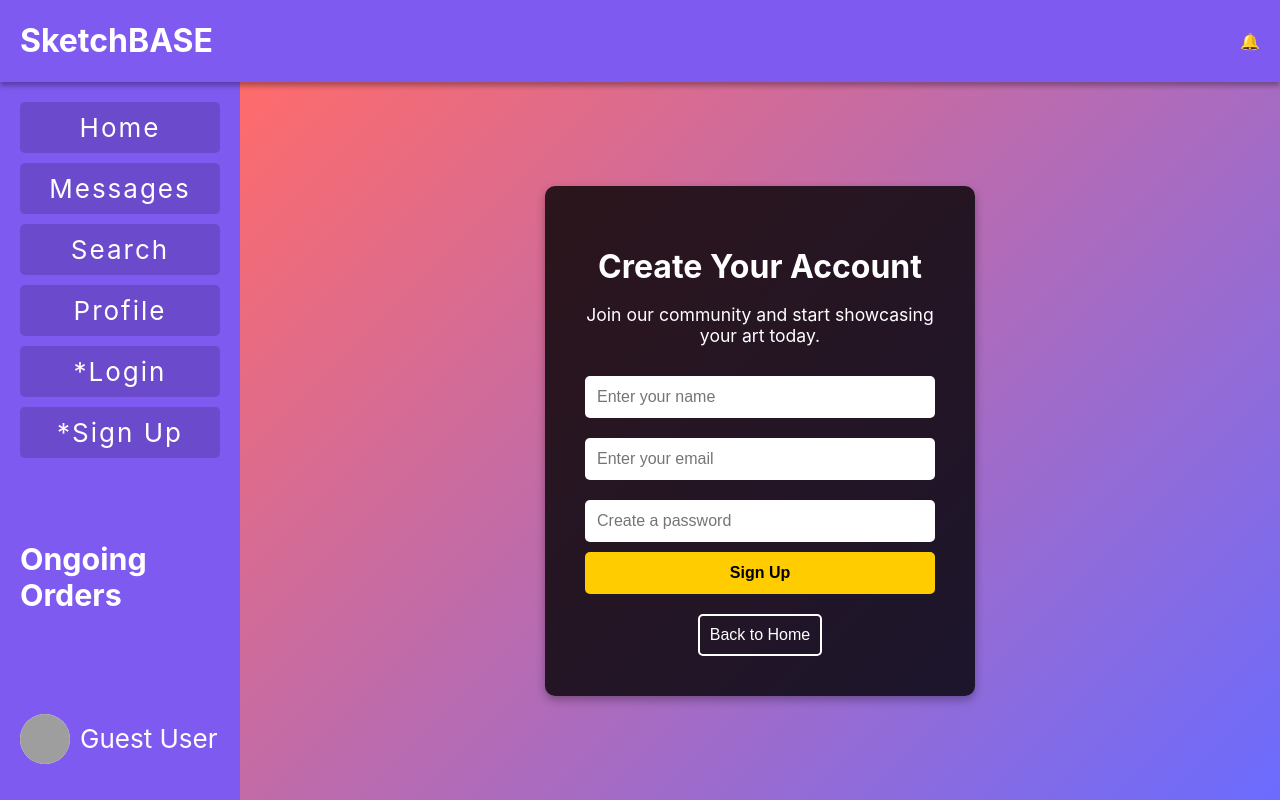
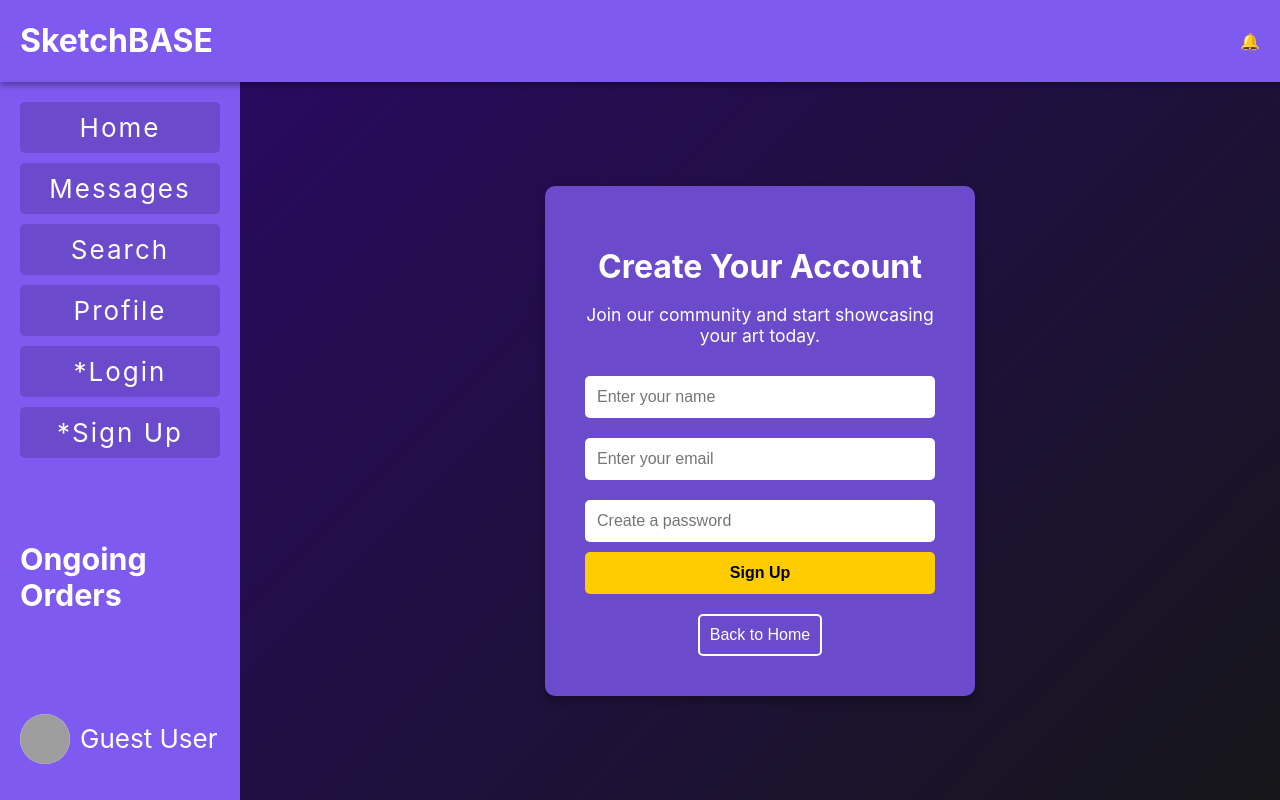
Before and after one commit to ZaarafA/SketchBASE-client, a React (Create React App) app: page /signup in a window 1280 px wide. Built offline with nearby package versions, Linux system fonts and the light colour scheme; no server answers; grey boxes are pictures that could not be loaded.

Commit message:
Update App.css

```diff
--- a/src/App.css
+++ b/src/App.css
@@ -102,11 +102,11 @@ body {
   display: flex;
   justify-content: center;
   align-items: center;
-  background: linear-gradient(135deg, #ff6b6b, #6b6bff);
+  background: linear-gradient(135deg, #280a5f, #16161A);
 }
 
 .signup-box {
-  background-color: rgba(0, 0, 0, 0.8);
+  background-color: var(--pdark1);
   padding: 40px;
   border-radius: 10px;
   box-shadow: 0px 4px 10px rgba(0, 0, 0, 0.3);
```
